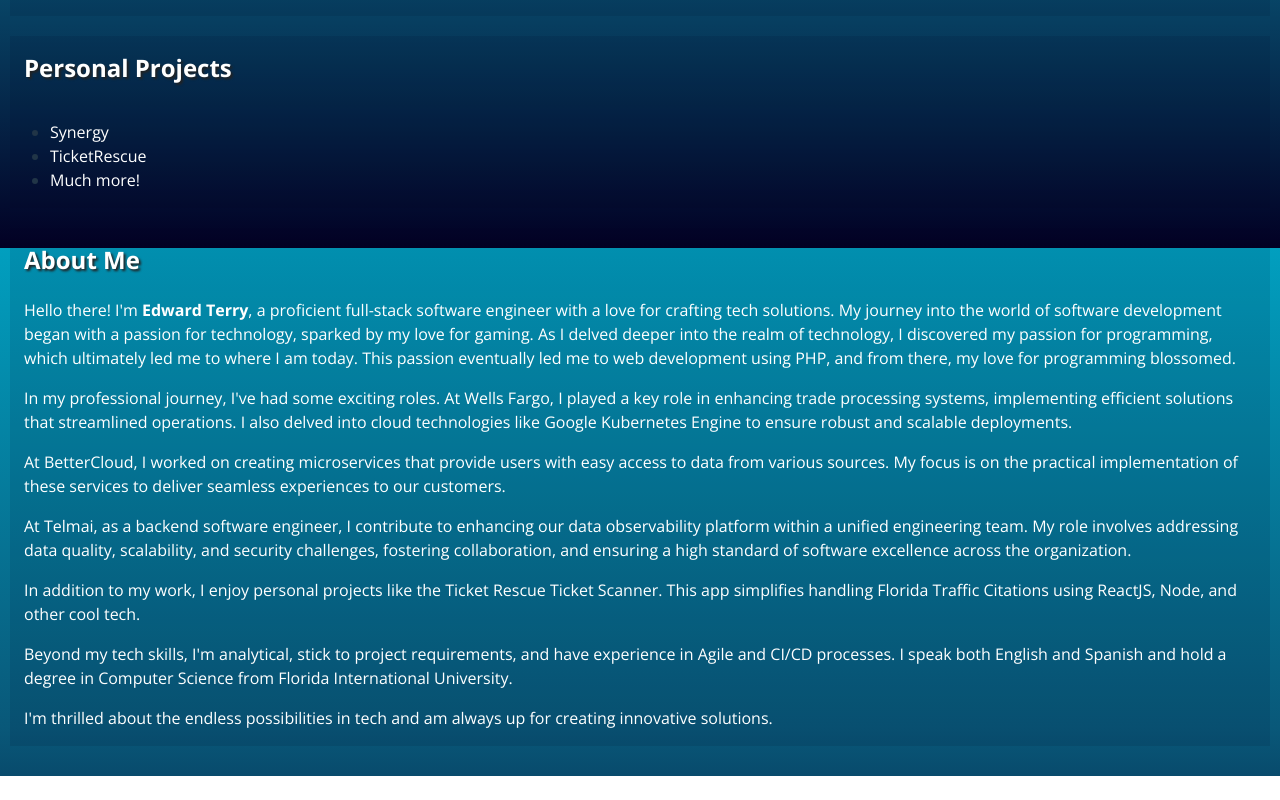
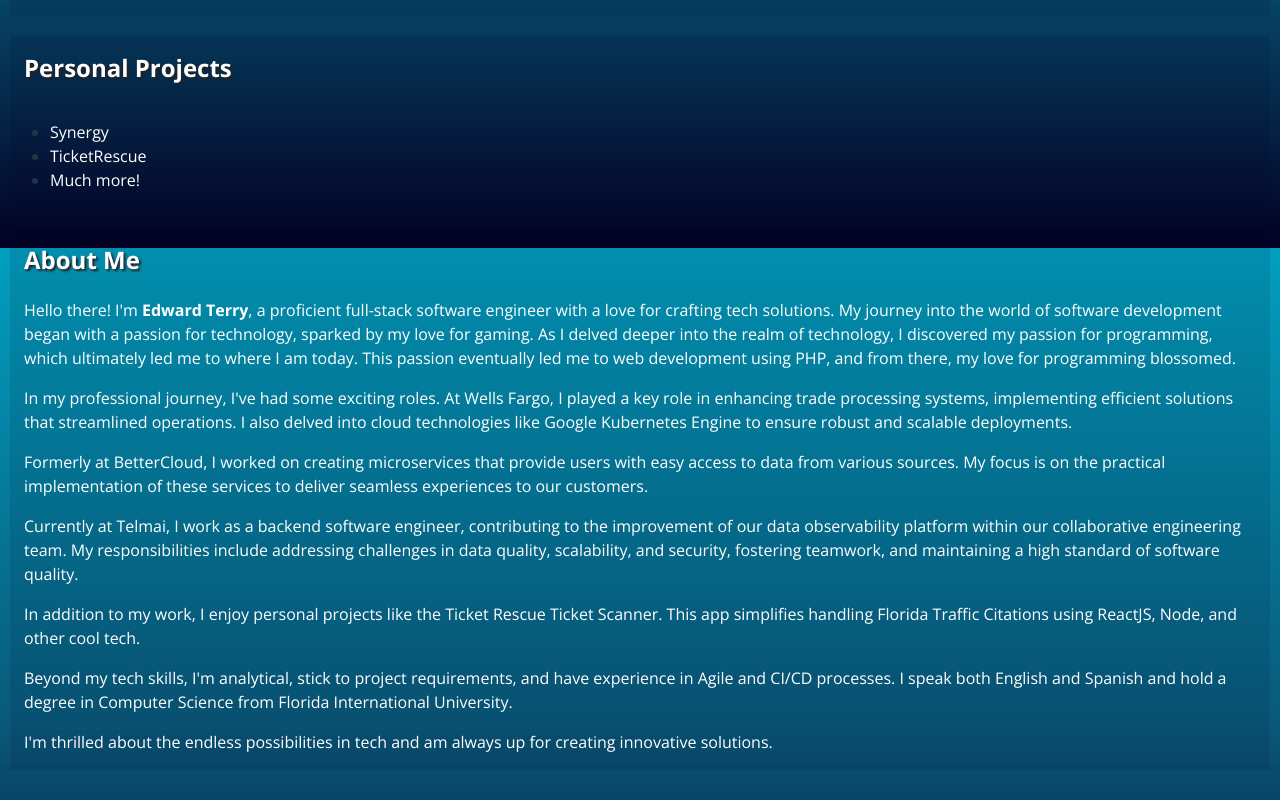
Before and after one commit to EdTerry/EdTerry.github.io, a React (Vite) app in the folder client/: page / in a window 1280 px wide. Shown: the part 552-1352 px from the top of the page. Before the commit the page ends 1328 px from the top, so only its background shows below. Built offline with nearby package versions, Linux system fonts and the light colour scheme.

Commit message:
Fixing details

```diff
--- a/client/src/App.jsx
+++ b/client/src/App.jsx
@@ -64,9 +64,9 @@ function App() {
 
         <p>In my professional journey, I've had some exciting roles. At Wells Fargo, I played a key role in enhancing trade processing systems, implementing efficient solutions that streamlined operations. I also delved into cloud technologies like Google Kubernetes Engine to ensure robust and scalable deployments.</p>
 
-        <p>At BetterCloud, I worked on creating microservices that provide users with easy access to data from various sources. My focus is on the practical implementation of these services to deliver seamless experiences to our customers.</p>
+        <p>Formerly at BetterCloud, I worked on creating microservices that provide users with easy access to data from various sources. My focus is on the practical implementation of these services to deliver seamless experiences to our customers.</p>
 
-        <p>At Telmai, as a backend software engineer, I contribute to enhancing our data observability platform within a unified engineering team. My role involves addressing data quality, scalability, and security challenges, fostering collaboration, and ensuring a high standard of software excellence across the organization.</p>
+        <p>Currently at Telmai, I work as a backend software engineer, contributing to the improvement of our data observability platform within our collaborative engineering team. My responsibilities include addressing challenges in data quality, scalability, and security, fostering teamwork, and maintaining a high standard of software quality.</p>
 
         <p>In addition to my work, I enjoy personal projects like the Ticket Rescue Ticket Scanner. This app simplifies handling Florida Traffic Citations using ReactJS, Node, and other cool tech.</p>
 
```
